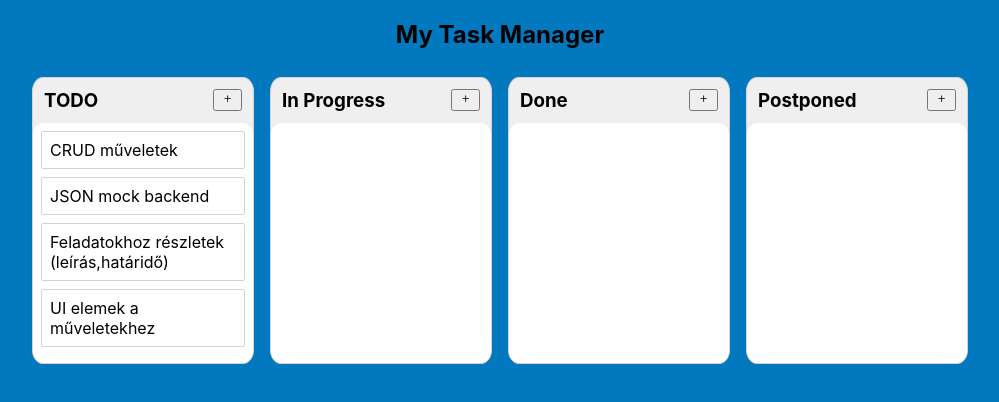
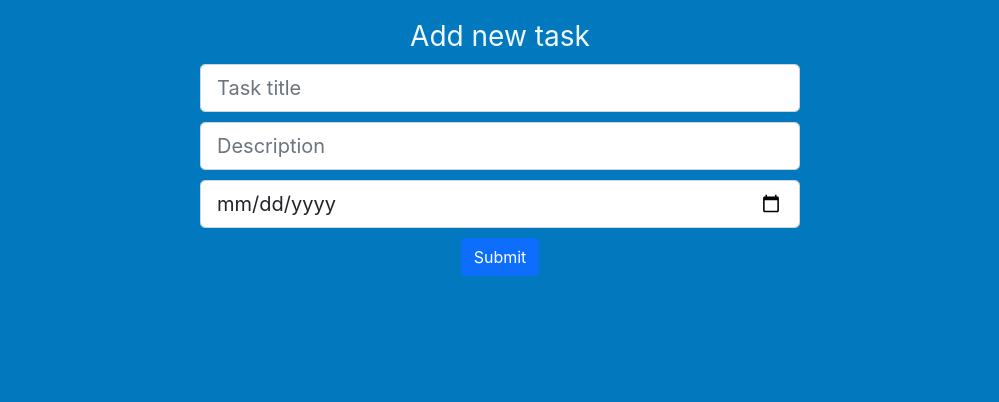
Before and after one commit to domcos223/to-do-reactjs, a React (Create React App) app: page /add in a window 1280 px wide. Shown: the top 402 px of the page, without its empty margins (140-1139 px from the left). Built offline with nearby package versions, Linux system fonts and the light colour scheme.

Commit message:
refactoring
structural changes, routing

```diff
--- a/package.json
+++ b/package.json
@@ -19,6 +19,7 @@
     "react-bootstrap-icons": "^1.7.2",
     "react-dom": "^17.0.2",
     "react-helmet": "^6.1.0",
+    "react-router-dom": "^6.3.0",
     "react-scripts": "5.0.0",
     "styled-components": "^5.3.3",
     "typescript": "^4.6.2",
--- a/src/components/Add.jsx
+++ /dev/null
@@ -1,22 +0,0 @@
-import Form from "react-bootstrap/Form";
-import Container from "react-bootstrap/Container";
-import Button from "react-bootstrap/Button";
-
-import React from "react";
-
-export default class Add extends React.Component {
-  render() {
-    return (
-      <Container id="maincontainer" className="d-grid">
-        <Form id="addform" className="text-center">
-          <h1 className="fs-3 fw-normal">Add new task</h1>
-          <Form.Group>
-              <Form.Control type="title" size="lg" placeholder="Task title"/>
-          </Form.Group>
-
-          <Button>Submit</Button>
-        </Form>
-      </Container>
-    );
-  }
-}
--- /dev/null
+++ b/src/components/App.jsx
@@ -0,0 +1,16 @@
+import React, { Component } from "react";
+import { BrowserRouter as Router, Route, Navigate } from "react-router-dom";
+import Header from "./Header";
+import DroppableContext from "./DroppableContext";
+
+class App extends React.Component {
+  render() {
+    return (
+        <div className="App">
+          <Header />
+          <DroppableContext/>
+        </div>
+    );
+  }
+}
+export default App;
--- a/src/components/Header.js
+++ b/src/components/Header.jsx
@@ -1,5 +1,5 @@
 import React from "react";
-import "./header.css";
+import "../styles/header.css";
 
 const Header = () => {
   return (
--- a/src/index.js
+++ b/src/index.js
@@ -1,29 +1,16 @@
-import React from 'react';
-import ReactDOM from 'react-dom';
-import Header from './components/Header';
-import {BrowserRouter, Route, Switch} from "react-router-dom";
-import Add from './components/Add';
-import './index.css';
-import DroppableContext from './components/DroppableContext';
-
-
-class App extends React.Component {
-    render() {
-        return (
-            <div>
-            <Header/>
-            <DroppableContext>
-            </DroppableContext>
-            </div>
-        );
-    }
-
-}
-
-{/* <BrowserRouter>
-            <Route exact path="/add" component={Add}/>
-        </BrowserRouter> */}
+import React from "react";
+import ReactDOM from "react-dom";
+import "./styles/index.css";
+import Add from "./pages/Add";
+import NotFound from "./pages/NotFound";
+import App from "./components/App";
+import { BrowserRouter, Route, Routes} from "react-router-dom";
 
 ReactDOM.render(
-    <App />,
-document.getElementById('root'));
+    <BrowserRouter>
+    <Routes>
+    <Route path="/" element={<App />}/>
+    <Route path="/add" element={<Add />}/>
+    <Route path="*" element={<NotFound />} />
+    </Routes>
+    </BrowserRouter>, document.getElementById("root"));
--- /dev/null
+++ b/src/pages/Add.jsx
@@ -0,0 +1,27 @@
+import Container from "react-bootstrap/Container";
+import Button from "react-bootstrap/Button";
+import Form from "react-bootstrap/Form";
+import React from "react";
+import "../styles/add.css";
+
+export default class Add extends React.Component {
+  render() {
+    return (
+      <Container id="main-container" className="d-grid">
+        <Form id="addform" className="text-center">
+          <h1 className="fs-3 fw-normal">Add new task</h1>
+          <Form.Group id="tasktitle">
+              <Form.Control type="title" size="lg" placeholder="Task title"/>
+          </Form.Group>
+          <Form.Group id="taskdesc">
+              <Form.Control type="description" size="lg" placeholder="Description"/>
+          </Form.Group>
+          <Form.Group id="taskdate">
+              <Form.Control type="date" size="lg"/>
+          </Form.Group>
+          <Button type="button" class="btn btn-outline-light">Submit</Button>
+        </Form>
+      </Container>
+    );
+  }
+}
--- /dev/null
+++ b/src/pages/NotFound.jsx
@@ -0,0 +1,12 @@
+import React from "react";
+import "../styles/notfound.css";
+
+export default class NotFound extends React.Component {
+    render() {
+        return (
+            <div className="notfound">
+            <h1>Not Found</h1>
+            </div>
+        );
+    }
+}
--- /dev/null
+++ b/src/styles/add.css
@@ -0,0 +1,34 @@
+@import 'bootstrap/dist/css/bootstrap.min.css';
+
+#main-container {
+    padding-top: 20px;
+    place-items: center center;
+}
+
+h1 {
+    color: aliceblue;
+}
+
+#tasktitle {
+    width: 600px;
+    margin: 10px;
+}
+
+#taskdesc {
+    width: 600px;
+    margin: 10px;
+}
+#taskdate {
+    width: 600px;
+    margin: 10px;
+}
+
+
+body {
+    margin: 0;
+    font-family: -apple-system, BlinkMacSystemFont, 'Segoe UI', 'Roboto', 'Oxygen',
+    'Ubuntu', 'Cantarell', 'Fira Sans', 'Droid Sans', 'Helvetica Neue',
+    sans-serif;
+  -webkit-font-smoothing: antialiased;
+    background-color: #0279bf;
+  }
--- /dev/null
+++ b/src/styles/notfound.css
@@ -0,0 +1,3 @@
+h1 {
+    text-align: center;
+}
```
Also changed, not shown: src/styles/header.css (renamed from src/components/header.css), src/styles/index.css (renamed from src/index.css), 1 other file (tests, documents, lock files or other folders).
